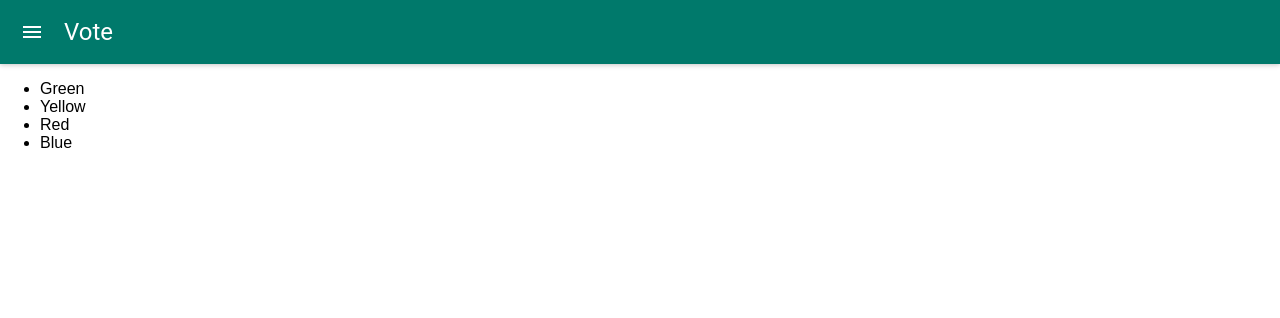
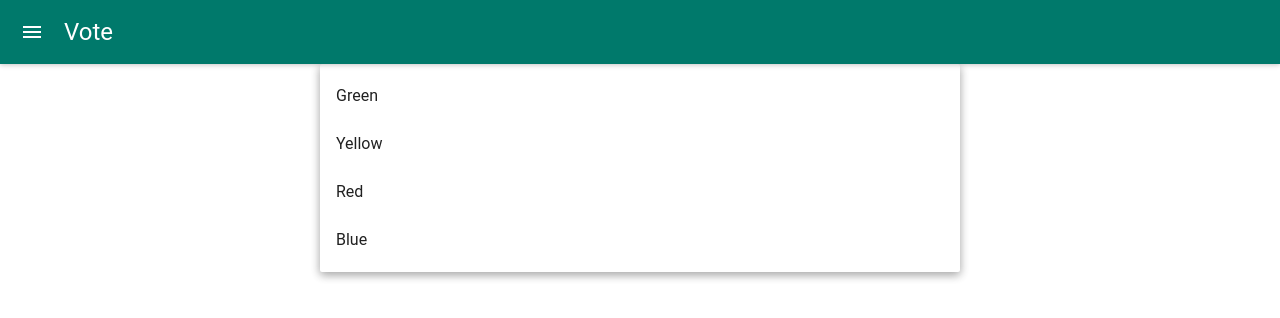
Before and after one commit to hersheyChriss/VotingWebapp, a React (Create React App) app in the folder webapp/: page / in a window 1280 px wide. Shown: the top 318 px of the page. Built offline with nearby package versions, Linux system fonts and the light colour scheme; what react-tap-event-plugin would draw is missing.

Commit message:
Added paper list

```diff
--- a/webapp/src/Containers/Poll/Poll.css
+++ b/webapp/src/Containers/Poll/Poll.css
@@ -0,0 +1,3 @@
+.list {
+	width: 50%;
+}
--- a/webapp/src/Containers/Poll/Poll.js
+++ b/webapp/src/Containers/Poll/Poll.js
@@ -1,20 +1,22 @@
 import React, { Component } from 'react';
 import AppBar from 'material-ui/AppBar';
+import {List, ListItem} from 'material-ui/List';
+import Paper from 'material-ui/Paper';
 import {SortableContainer, SortableElement, arrayMove} from 'react-sortable-hoc';
 
-import './Poll.css';
+import s from './Poll.css';
 
 const SortableItem = SortableElement(({value}) =>
-  <li>{value}</li>
+  <ListItem primaryText={value}></ListItem>
 );
 
 const SortableList = SortableContainer(({items}) => {
   return (
-    <ul>
+    <List>
       {items.map((value, index) => (
         <SortableItem key={`item-${index}`} index={index} value={value} />
       ))}
-    </ul>
+    </List>
   );
 });
 
@@ -25,6 +27,13 @@ class Poll extends Component {
 		this.state = {
 			items: ['Green', 'Yellow', 'Red', 'Blue'],
 		}
+
+		this.styles = {
+			list: {
+				width: '50%',
+				margin: '0 auto',
+			}
+		}
 	}
 
 	onSortEnd = ({oldIndex, newIndex}) => {
@@ -33,14 +42,18 @@ class Poll extends Component {
 	    });
 	 };
 
+
 	render() {
+	console.log(s.list);
 		return (
 			<div>
 				<AppBar
 				    title="Vote"
 				    iconClassNameRight="muidocs-icon-navigation-expand-more"
 				/>
-				<SortableList items={this.state.items} onSortEnd={this.onSortEnd} />
+				<Paper style={this.styles.list} zDepth={2} >
+					<SortableList items={this.state.items} onSortEnd={this.onSortEnd} />
+				</Paper>
 			</div>
 		);
 	}
```
